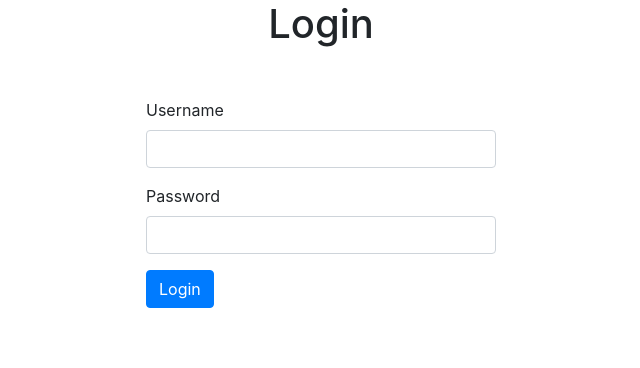
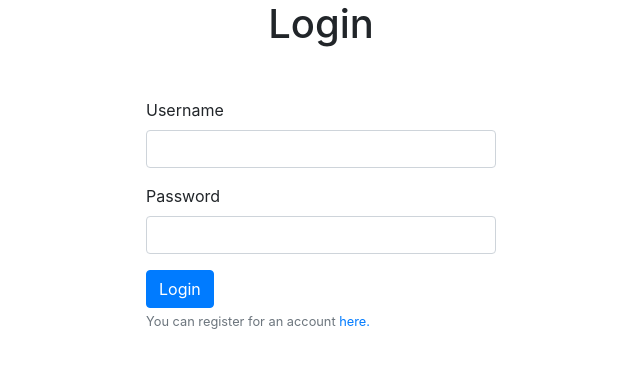
Before and after one commit to bfayers/CS_EnvironmentMonitoring, a Flask app: page /login in a window 1280 px wide. Shown: the top 368 px of the page, without its empty margins (319-959 px from the left). Run offline with Flask 2, Linux system fonts and the light colour scheme; some libraries are stand-ins or nearby versions.

Commit message:
add register link to login

```diff
--- a/templates/dashboard/login.html
+++ b/templates/dashboard/login.html
@@ -53,6 +53,9 @@
                     <input class="form-control" id="password" type="password"></input>
                 </div>
                 <button type="submit" class="btn btn-primary" onclick="login()">Login</button>
+                <small id="registerLink" class="form-text text-muted">
+                    You can register for an account <a href='/register'>here.</a>
+                </small>
             </div>
             <div class="col-md">
 
```
